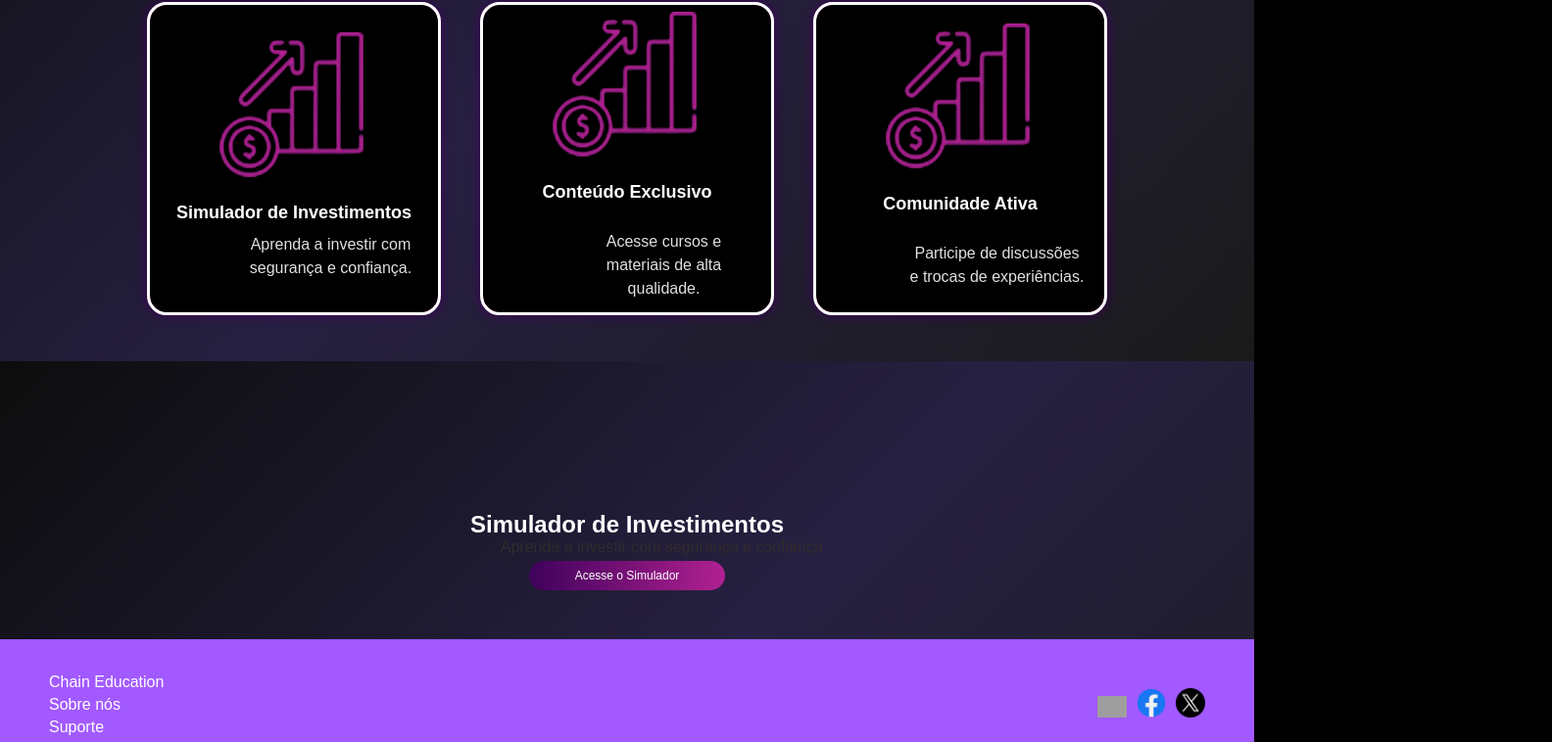
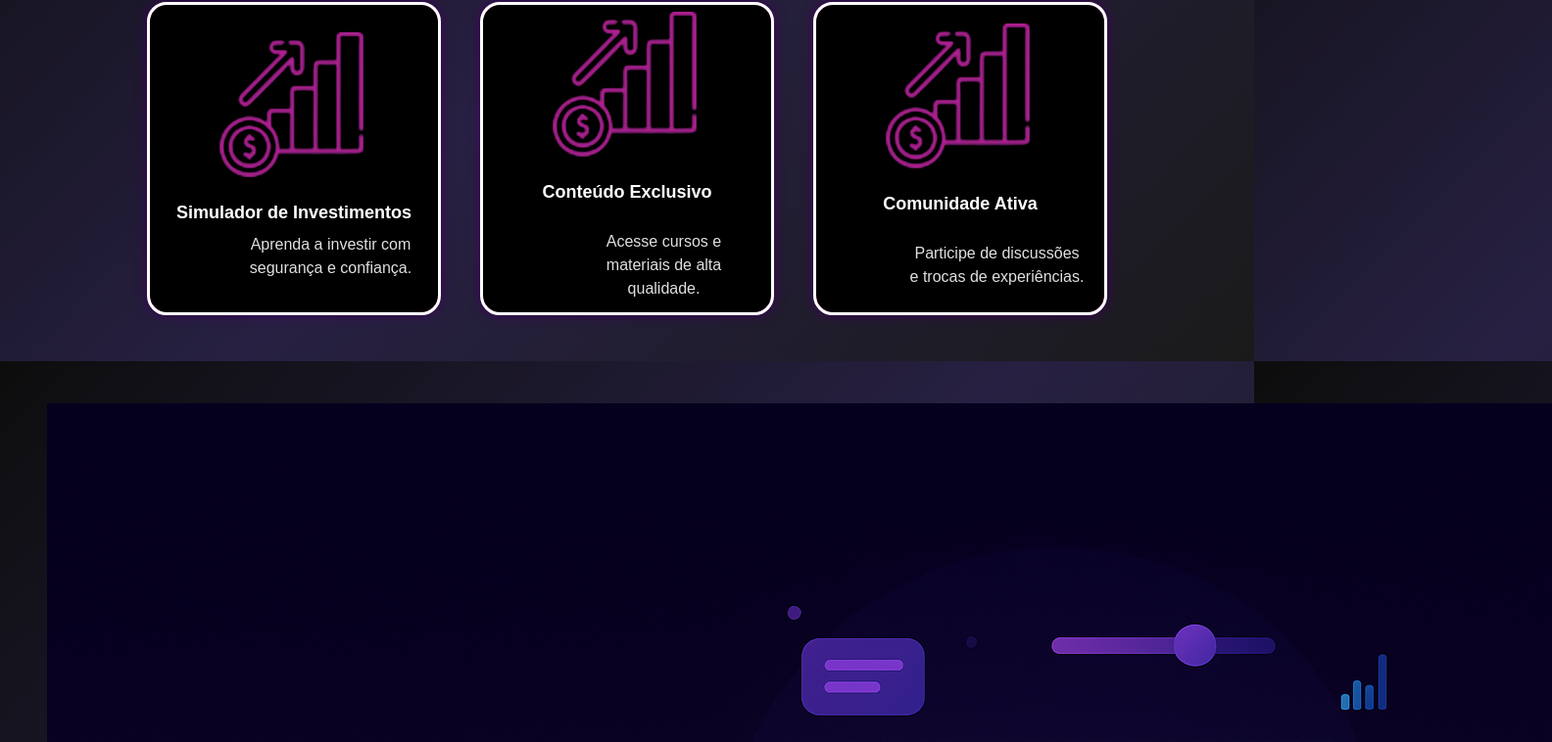
Before and after one commit to PedrosoEnzo/cripto, a React (Vite) app in the folder cripto-react/: page / in a window 1280 px wide. Shown: the part 2031-2789 px from the top of the page at 98% size, 1584 px wide, since content can reach past the window. Built offline with nearby package versions, Linux system fonts and the light colour scheme; grey boxes are pictures that could not be loaded.

Commit message:
Finalizando a Home

```diff
--- a/cripto-react/src/pages/Home.css
+++ b/cripto-react/src/pages/Home.css
@@ -223,16 +223,47 @@ nav {
 .simulador {
   display: flex;
   justify-content: center;
-  align-items: center;
+  align-items: start;
+  margin-left: 28px;
   flex-direction: column;
   padding: 20px;
-  margin-top: 10rem;
+  margin-top: 50px;
   color: #fff;
+}
+.simulador h2 {
+  font-weight: 500;
+  font-size: 100px;
+  margin-top: 70px;
+  color: #fff;
+}
+
+.simulador h2 span {
+  color: #b12092;
+}
+.simulador p {
+  font-size: 30px;
+  margin-left: 30px;
+  margin-top: 10px;
+  color: #7d7c7c;
+}
+
+.simuladorButton{
+  margin-left: 250px;
+  background: linear-gradient(135deg, #3f025b, #b12092);
+  color: #fff;
+  height: 50px;
+  font-size: 18px;
+  margin-top: 50px;
+  border: none;
+  border-radius: 20px;
+  font-family: 'Orbitron', sans-serif;
+  cursor: pointer;
+  transition: background-color 0.3s ease, color 0.3s ease, box-shadow 0.3s ease;
+  padding: 10px 20px;
 }
 
 /* Footer */
 footer {
-  background-color: #a259ff;
   color: #fff;
   padding: 30px 50px 10px;
 }
--- a/cripto-react/src/pages/Home.jsx
+++ b/cripto-react/src/pages/Home.jsx
@@ -7,6 +7,7 @@ import cursos from '../assets/cursos.png';
 import instagram from '../assets/icons/instagram.png';
 import facebook from '../assets/icons/facebook.png';
 import twitter from '../assets/icons/twitter.png';
+import simulador2 from '../assets/simulador2.png';
 
 export default function Home() {
   return (
@@ -70,10 +71,12 @@ export default function Home() {
       </div>
 
       <div className='simulador'>
-        <h2>Simulador de Investimentos</h2>
+        <img src={simulador2} alt="simulador" className='simuladorImage' />
+        <h2>Simulador de <br />
+          <span className='hightLight'>Investimentos</span></h2>
         <p>Aprenda a investir com segurança e confiança.</p>
         <a href="/simulador">
-          <button className='simuladorButton'>Acesse o Simulador</button>
+          <button className='simuladorButton'>Acessar</button>
         </a>
         <img src="" alt="" />
       </div>
```
Also changed, not shown: cripto-react/src/assets/simulador2.png (added).
